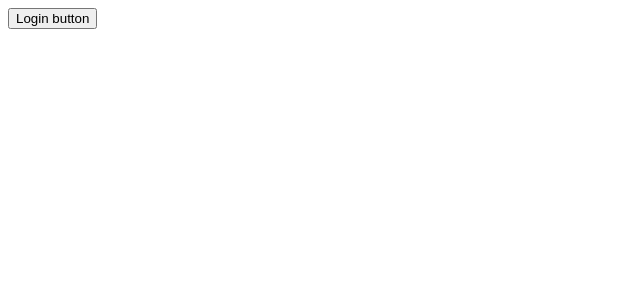
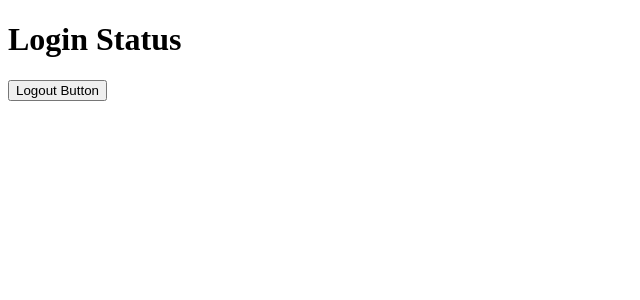
Before and after one commit to almuheetu/React, a React (Vite) app in the folder React_practice_project/: page / in a window 1280 px wide. Shown: the top 300 px of the page, without its empty margins (0-640 px from the left). Built offline with nearby package versions, Linux system fonts and the light colour scheme.

Commit message:
JSX conditional rendering Logical && practice

```diff
--- a/React_practice_project/src/App.jsx
+++ b/React_practice_project/src/App.jsx
@@ -7,21 +7,15 @@
 const App = () => {
 
 
-  // JSX conditional rendering Ternary operator
-  let status=false;
+  // JSX conditional rendering Logical &&
+  let status=true;
 
 
   return (
     <div>
 
-      {
-
-        status?
-        <button>Logout Button</button>
-        :
-        <button>Login button</button>
-
-      }
+   <h1>Login Status</h1>
+   {status && <button>Logout Button</button>}
 
     </div>
   );
```
